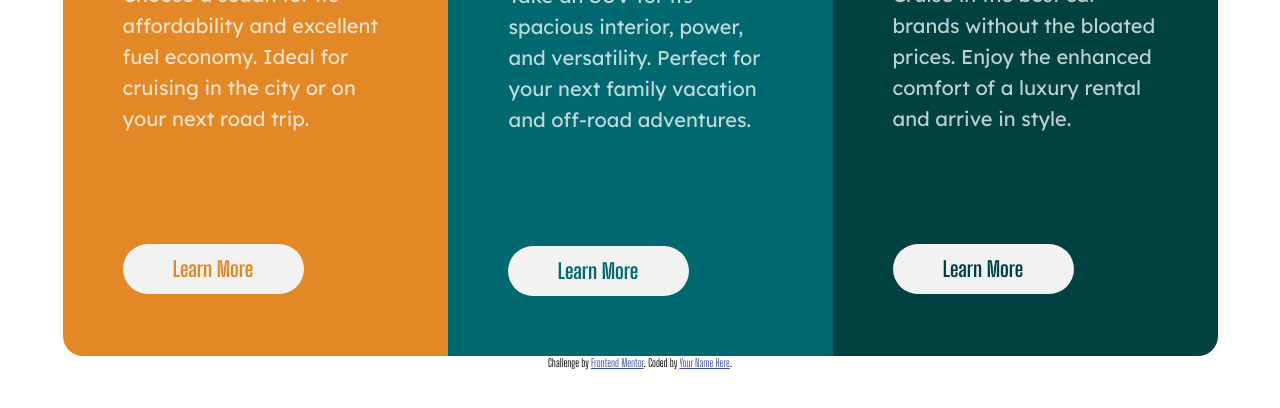
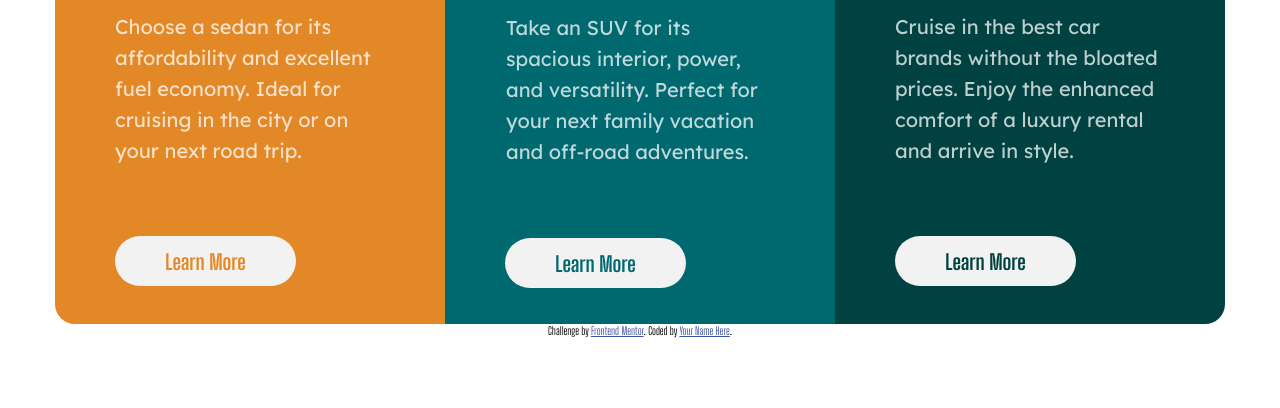
Before and after one commit to AndersonF-Dev/3-column-preview-card-component, a plain HTML site: page index.html in a window 1280 px wide. Shown: the part 350-758 px from the top of the page. Drawn offline with Linux system fonts and the light colour scheme.

Commit message:
Atualização
Adicionei o README e atualizei o tamanho do card.

```diff
--- a/css/responsivo.css
+++ b/css/responsivo.css
@@ -3,7 +3,6 @@
         height: 100vh;
         display: block;
         width: 385px;
-        position: absolute;
         margin-top: 20%;
         margin-bottom: 10%;
     }
--- a/css/style.css
+++ b/css/style.css
@@ -3,7 +3,6 @@
 @import url('https://fonts.googleapis.com/css2?family=Big+Shoulders+Display:wght@100..900&display=swap');
 
 body {
-    /* font-family: "Lexend Deca", sans-serif; */
     font-family: "Big Shoulders Display", sans-serif;
     height: 100vh;
     display: flex;
@@ -13,24 +12,22 @@ body {
 }
 
 .card-conteiner{
-    /* display: grid;
-    grid-template-columns: auto auto auto;
-    grid-template-rows: 625px; */
-
     display: flex;
     align-items: center;
     justify-content: center;
-    /* width: 1155px; */
 }
 
 
 .card-component-sedans {
-    max-width: 385px;
-    height: 625px;
+    max-width: 390px;
+    height: 560px;
+
     background-color: hsl(31, 77%, 52%);
+    color: hsla(0, 0%, 100%, 0.75);
+
     display: flex;
     flex-direction: column;
-    color: hsla(0, 0%, 100%, 0.75);
+
 
     padding: 60px;
     border-top-left-radius: 20px;
@@ -50,12 +47,15 @@ body {
 }
 
 .card-component-sedans p {
+    width: 281px;
+
     text-wrap: pretty;
-    width: 281px;
     font-size: 20px;
     line-height: 31px;
+    font-family: "Lexend Deca", sans-serif;
+
     margin-top: 33px;
-    font-family: "Lexend Deca", sans-serif;
+
 }
 
 
@@ -64,16 +64,20 @@ body {
     display: flex;
     align-items: center;
     justify-content: center;
+
     font-weight: 700;
     font-size: 21px;
     text-decoration: none;
     color: hsl(31, 77%, 52%);
     text-align: center;
+
     width: 181px;
     height: 50px;
-    margin-top: 110px;
+
+    margin-top: 70px;
     border: none;
     padding: 15px;
+
     border-top-left-radius: 25px;
     border-bottom-left-radius: 25px;
     border-top-right-radius: 25px;
@@ -90,13 +94,14 @@ body {
 
 }
 .card-component-suvs {
-    max-width: 385px;
-    height: 625px;
+    max-width: 390px;
+    height: 560px;
+
     background-color: hsl(184, 100%, 22%);
     color: hsla(0, 0%, 100%, 0.75);
+
     display: flex;
     flex-direction: column;
-
 
     padding: 60px;
 }
@@ -125,13 +130,16 @@ body {
     display: flex;
     align-items: center;
     justify-content: center;
+
     font-weight: 700;
     font-size: 21px;
     text-decoration: none;
     color: hsl(184, 100%, 22%);
+
     width: 181px;
     height: 50px;
-    margin-top: 110px;
+
+    margin-top: 70px;
     border: none;
     padding: 15px 0;
     border-top-left-radius: 25px;
@@ -150,10 +158,12 @@ body {
 }
 
 .card-component-luxury {
-    max-width: 385px;
-    height: 625px;
+    max-width: 390px;
+    height: 560px;
+
     background-color: hsl(179, 100%, 13%);
     color: hsla(0, 0%, 100%, 0.75);
+
     display: flex;
     flex-direction: column;
 
@@ -176,8 +186,10 @@ body {
     text-wrap: pretty;
     font-size: 20px;
     line-height: 31px;
+    font-family: "Lexend Deca", sans-serif;
+
     margin-top: 33px;
-    font-family: "Lexend Deca", sans-serif;
+
 }
 
 .card-component-luxury a{
@@ -185,13 +197,16 @@ body {
     display: flex;
     align-items: center;
     justify-content: center;
+
     font-weight: 700;
     font-size: 21px;
     text-decoration: none;
     color: hsl(179, 100%, 13%);
+
     width: 181px;
     height: 50px;
-    margin-top: 110px;
+
+    margin-top: 70px;
     border: none;
     padding: 15px 0;
     border-top-left-radius: 25px;
```
Also changed, not shown: 5 other files.
